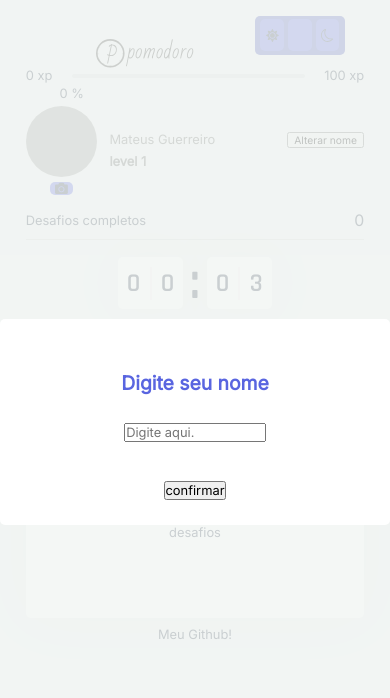
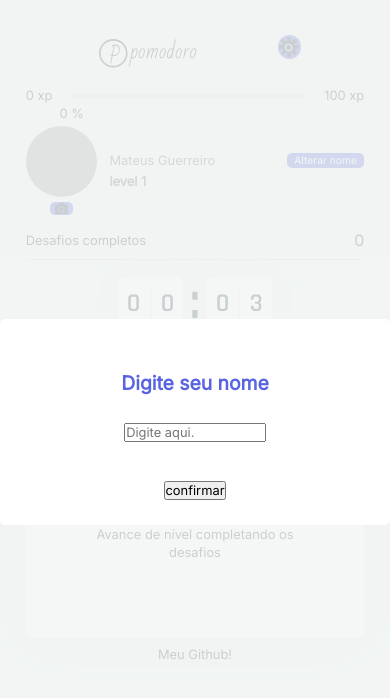
Before and after one commit to gMateus/pomodoro_to_next_level, a Next.js app: page / in a window 390 px wide. Shown: the top 698 px of the page. Built offline with nearby package versions, Linux system fonts and the light colour scheme; grey boxes are pictures that could not be loaded.

Commit message:
commit_upgrade_configTheme

```diff
--- a/src/components/ChangeTheme.tsx
+++ b/src/components/ChangeTheme.tsx
@@ -6,27 +6,26 @@ import { FaSun } from 'react-icons/fa'
 
 import { BsMoon } from 'react-icons/bs'
 
+import { ConfigModal } from "../components/ConfigModal"
 
 export function ChangeTheme() {
 
-    const { selecionandoThemeDefault, selecionandoDayTheme, selecionandoNightTheme } = useContext(ThemeContext)
+    const [isConfigOpen, setIsConfigOpen] = useState(false)
 
+    function mudarTema() {
+        if (isConfigOpen === false) {
+            setIsConfigOpen(true)
+        } else {
+            setIsConfigOpen(false)
+        }
+    }
 
     return (
-        <div className={styles.container}>
+        <div className={styles.container} onClick={mudarTema}>
             <div className={styles.theme}>
-                <div className={styles.defaultTheme} onClick={selecionandoThemeDefault}>
-                    <FaSun />
-                </div>
-                <div className={styles.dayTheme} onClick={selecionandoDayTheme}>
-
-                </div>
-                <div className={styles.darkTheme} onClick={selecionandoNightTheme}>
-                    <BsMoon />
-
-                </div>
+                <img src="icons/Frame_1_(1).svg" style={{ height: '20px', margin: '0' }} alt="" />
             </div>
-
+            {isConfigOpen && <ConfigModal />}
         </div>
     )
 }
--- /dev/null
+++ b/src/components/ConfigModal.tsx
@@ -0,0 +1,19 @@
+import { useContext } from 'react'
+import { ThemeContext } from '../contexts/ThemeContext'
+import styles from '../styles/components/ConfigModal.module.css'
+
+export function ConfigModal() {
+
+    const { selecionandoThemeDefault, selecionandoDayTheme, selecionandoNightTheme } = useContext(ThemeContext)
+
+    return (
+
+        <div className={styles.configOpen} style={{ height: '10rem' }}>
+            <strong> Mudar tema</strong>
+            <button className={styles.theme} onClick={selecionandoThemeDefault}>Padrão</button>
+            <button className={styles.theme} onClick={selecionandoNightTheme}>Tema escuro</button>
+            <button className={styles.theme} onClick={selecionandoDayTheme}>Azul</button>
+            <button className={styles.theme} onClick={() => alert('Em breve')}>Azul escuro</button>
+        </div>
+    )
+}
--- a/src/contexts/ThemeContext.tsx
+++ b/src/contexts/ThemeContext.tsx
@@ -1,4 +1,5 @@
 import { createContext, ReactNode, useState } from "react"
+import { ConfigModal } from "../components/ConfigModal"
 
 interface ThemeContextProps {
     children: ReactNode;
@@ -19,7 +20,7 @@ interface ThemeContextData {
 
 export const ThemeContext = createContext({} as ThemeContextData)
 
-export function ThemeProvider({ children }: ThemeContextProps) {
+export function ThemeProvider({ children, ...rest }: ThemeContextProps) {
 
 
     const [currentTheme, setCurrentTheme] = useState('default')
--- a/src/pages/index.tsx
+++ b/src/pages/index.tsx
@@ -50,7 +50,7 @@ export default function Home(props: HomeProps) {
           <header className={styles.logoContainer}>
             <div className={styles.vazio}></div>
 
-            <div><img className={styles.logo} src={logoTheme} alt="" /></div>
+            <div><img className={styles.logo} src={logoTheme} alt="" style={{ margin: 0 }} /></div>
 
             <div className={styles.themeContainer}><ChangeTheme /></div>
           </header>
--- a/src/styles/components/ChangeTheme.module.css
+++ b/src/styles/components/ChangeTheme.module.css
@@ -1,28 +1,32 @@
 .container {
     display: flex;
     flex-direction: column;
-    justify-content: flex-start;
-    width: 11rem;
-    height: 2rem;
-    border-radius: 5px;
+    align-items: center;
+    width: 7rem;
+    height: 7rem;
+    margin-right: 30px;
     padding: 2.7%;
-    background: var(--blue-dark);
     transition: filter 0.2s;
+
 }
 
 .theme {
     display: flex;
     flex-direction: row;
-    width: 100%;
-    height: 100%;
+    justify-content: center;
+    align-items: center;
+    width: 1.8rem;
+    height: 1.8rem;
+    background: var(--blue);
+    border-radius: 50%;
 }
 
 .dayTheme {
-    width: 100%;
+    width: 1.8rem;
+    height: 1.8rem;
     margin-bottom: 0;
     background: var(--blue);
-    border-radius: 5px;
-    margin: 0 2px;
+    border-radius: 50%;
     display: flex;
     align-items: center;
     justify-content: center;
@@ -65,8 +69,6 @@
 
 @media (max-width:720px) {
     .container {
-        height: 3rem;
-        width: 7rem;
         margin-bottom: 30px;
     }
 }
--- /dev/null
+++ b/src/styles/components/ConfigModal.module.css
@@ -0,0 +1,37 @@
+.configOpen {
+    margin-top: 32px;
+    margin-right: 10px;
+    width: 12rem;
+    background: var(--blue);
+    position: absolute;
+    border-radius: 15px;
+
+    display: flex;
+    flex-direction: column;
+
+    align-items: center;
+    transition: 2s 0.8s;
+}
+
+.configOpen strong {
+    align-items: flex-start;
+    font-size: 1.2rem;
+    margin-top: 4px;
+}
+
+.theme {
+    height: 17%;
+    width: 90%;
+    background: var(--blue-dark);
+    border: 0;
+
+    margin-top: 7px;
+    display: flex;
+    align-items: center;
+    justify-content: center;
+
+    color: var(--white);
+    font-weight: 500;
+    border-radius: 5px;
+    border-bottom: 1px solid black;
+}
--- a/src/styles/components/CountingDown.module.css
+++ b/src/styles/components/CountingDown.module.css
@@ -124,6 +124,11 @@
         width: 50%;
         margin-top: 0.2rem;
         margin-bottom: 0;
+        transition: filter 0.2s;
 
     }
+
+    .countDownButton:hover {
+        filter: brightness(0.7);
+    }
 }
--- a/src/styles/components/Profile.module.css
+++ b/src/styles/components/Profile.module.css
@@ -54,6 +54,20 @@
     width: 8rem;
     font-size: 1rem;
     margin-left: 14px;
+    background: var(--blue);
+    display: flex;
+    align-items: center;
+    justify-content: center;
+    border-radius: 5px;
+
+    color: var(--white);
+    border: 0;
+    font-weight: 500;
+    transition: filter 0.2s;
+}
+
+.buttonStyle:hover {
+    filter: brightness(0.9);
 }
 
 .profileContainer div strong div {
--- a/src/styles/pages/Home.module.css
+++ b/src/styles/pages/Home.module.css
@@ -3,7 +3,6 @@
     width: 100vw;
     margin: 0 auto;
     padding: 2.5rem 2rem;
-
     display: flex;
     flex-direction: column;
     align-items: center;
@@ -20,13 +19,17 @@
 
 }
 
+.container header > div:last-child {
+
+}
+
+
 .themeContainer {
     display: flex;
-    justify-content: center;
-    align-items: center;
-    height: 2.8rem;
-    width: 10rem;
-    border-radius: 5px;
+    justify-content: flex-end;
+    height: 5rem;
+    width: 5rem;
+    width: 100%;
 }
 
 
@@ -96,6 +99,7 @@
 
     .container header {
         height: 2.8rem;
+        margin-bottom: 20px;
     }
 
     .container header img {
@@ -106,5 +110,4 @@
         margin-top: 0.7rem;
     }
 
-
 }
```
